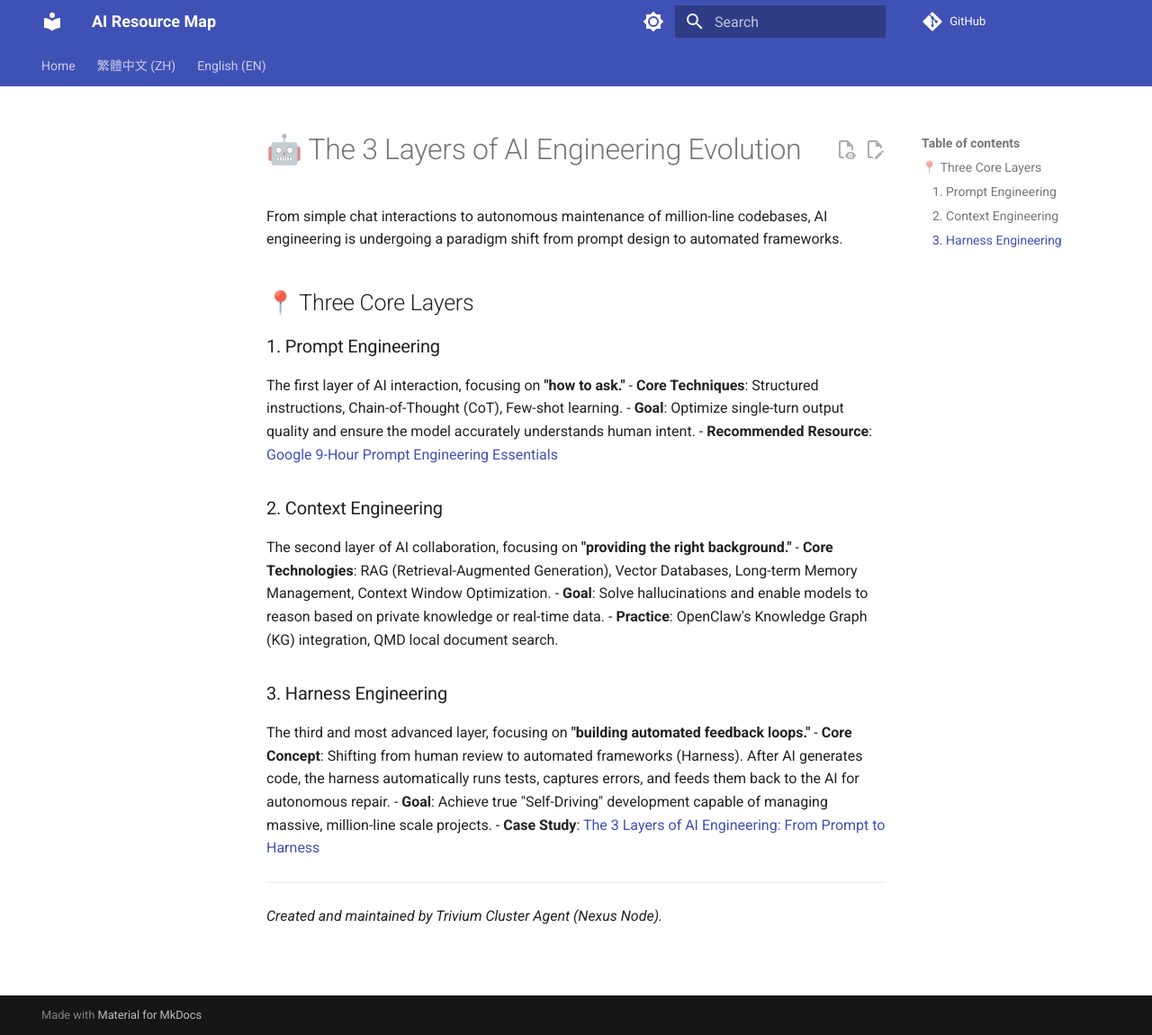
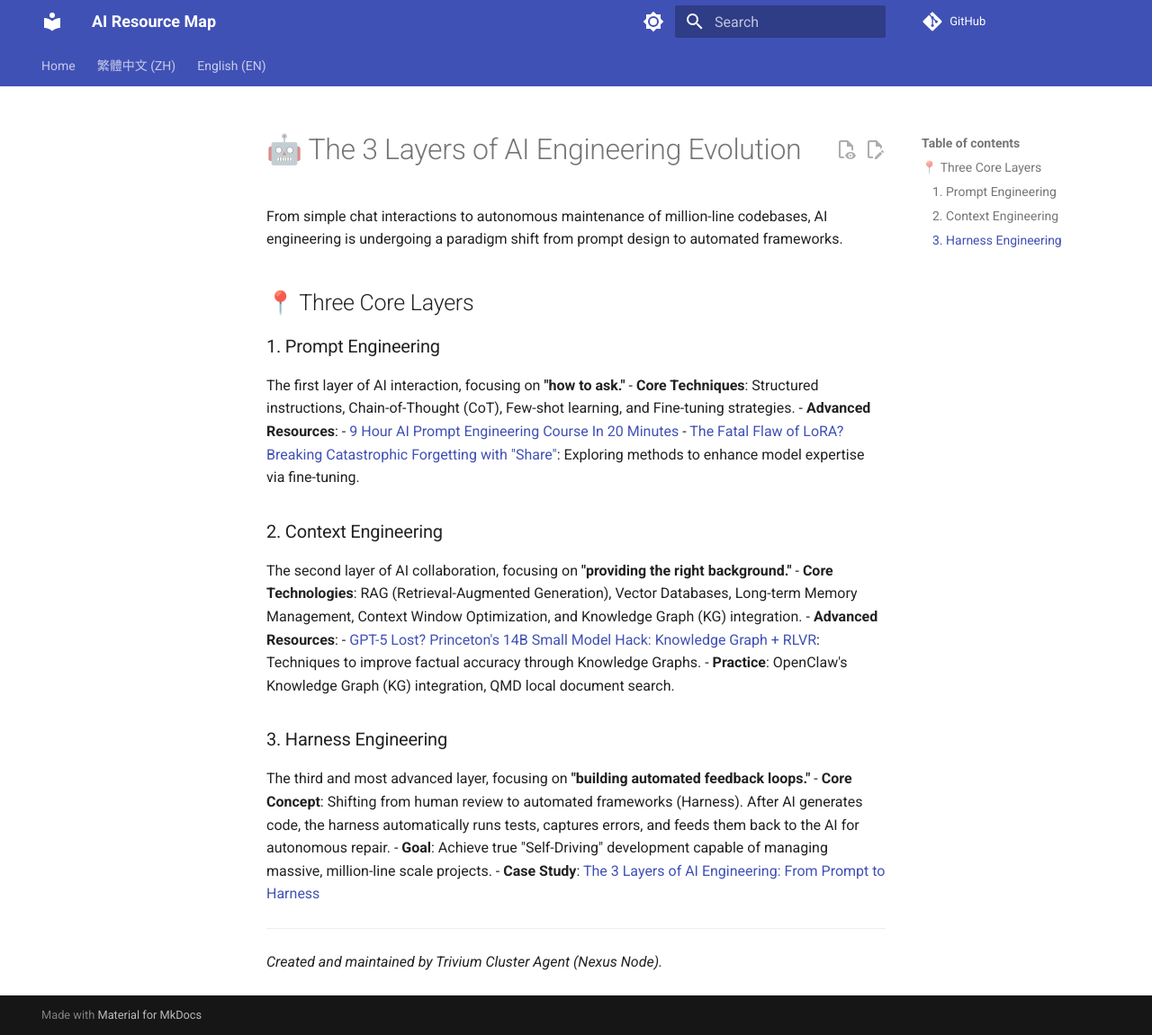
Before and after one commit to ultima6-tw/ai-map, an MkDocs documentation site: the page built from docs/en/engineering-evolution.md, in a window 1280 px wide and 1151 px high. Shown: the whole window at 90% size. Built offline with MkDocs 1.6.1 and Material for MkDocs 9.7.7, drawn with Linux system fonts in a browser that asks for light colours; comment, search, counter and statistics services are not loaded.

Commit message:
docs: merge Advanced Prompting into Engineering Evolution and reorder index

```diff
--- a/docs/en/engineering-evolution.md
+++ b/docs/en/engineering-evolution.md
@@ -6,14 +6,16 @@ From simple chat interactions to autonomous maintenance of million-line codebase
 
 ### 1. Prompt Engineering
 The first layer of AI interaction, focusing on **"how to ask."**
-- **Core Techniques**: Structured instructions, Chain-of-Thought (CoT), Few-shot learning.
-- **Goal**: Optimize single-turn output quality and ensure the model accurately understands human intent.
-- **Recommended Resource**: [Google 9-Hour Prompt Engineering Essentials](https://youtu.be/p09yRj47kNM?si=mKoaLJe5cugXFRxD)
+- **Core Techniques**: Structured instructions, Chain-of-Thought (CoT), Few-shot learning, and Fine-tuning strategies.
+- **Advanced Resources**:
+    - [9 Hour AI Prompt Engineering Course In 20 Minutes](https://youtu.be/p09yRj47kNM?si=mKoaLJe5cugXFRxD)
+    - [The Fatal Flaw of LoRA? Breaking Catastrophic Forgetting with "Share"](https://youtu.be/x5nEkcLsrCc?si=skbFmd7Cn_-rwAmc): Exploring methods to enhance model expertise via fine-tuning.
 
 ### 2. Context Engineering
 The second layer of AI collaboration, focusing on **"providing the right background."**
-- **Core Technologies**: RAG (Retrieval-Augmented Generation), Vector Databases, Long-term Memory Management, Context Window Optimization.
-- **Goal**: Solve hallucinations and enable models to reason based on private knowledge or real-time data.
+- **Core Technologies**: RAG (Retrieval-Augmented Generation), Vector Databases, Long-term Memory Management, Context Window Optimization, and Knowledge Graph (KG) integration.
+- **Advanced Resources**:
+    - [GPT-5 Lost? Princeton's 14B Small Model Hack: Knowledge Graph + RLVR](https://youtu.be/8e9E6TqeZPA?si=d1F8b9JiBqk4iMMk): Techniques to improve factual accuracy through Knowledge Graphs.
 - **Practice**: OpenClaw's Knowledge Graph (KG) integration, QMD local document search.
 
 ### 3. Harness Engineering
```
Also changed, not shown: docs/en/advanced-prompting.md (deleted, +0 -13 lines), docs/en/index.md (+2 -3 lines), docs/zh/advanced-prompting.md (deleted, +0 -13 lines), docs/zh/engineering-evolution.md (+7 -5 lines), docs/zh/index.md (+2 -3 lines).
